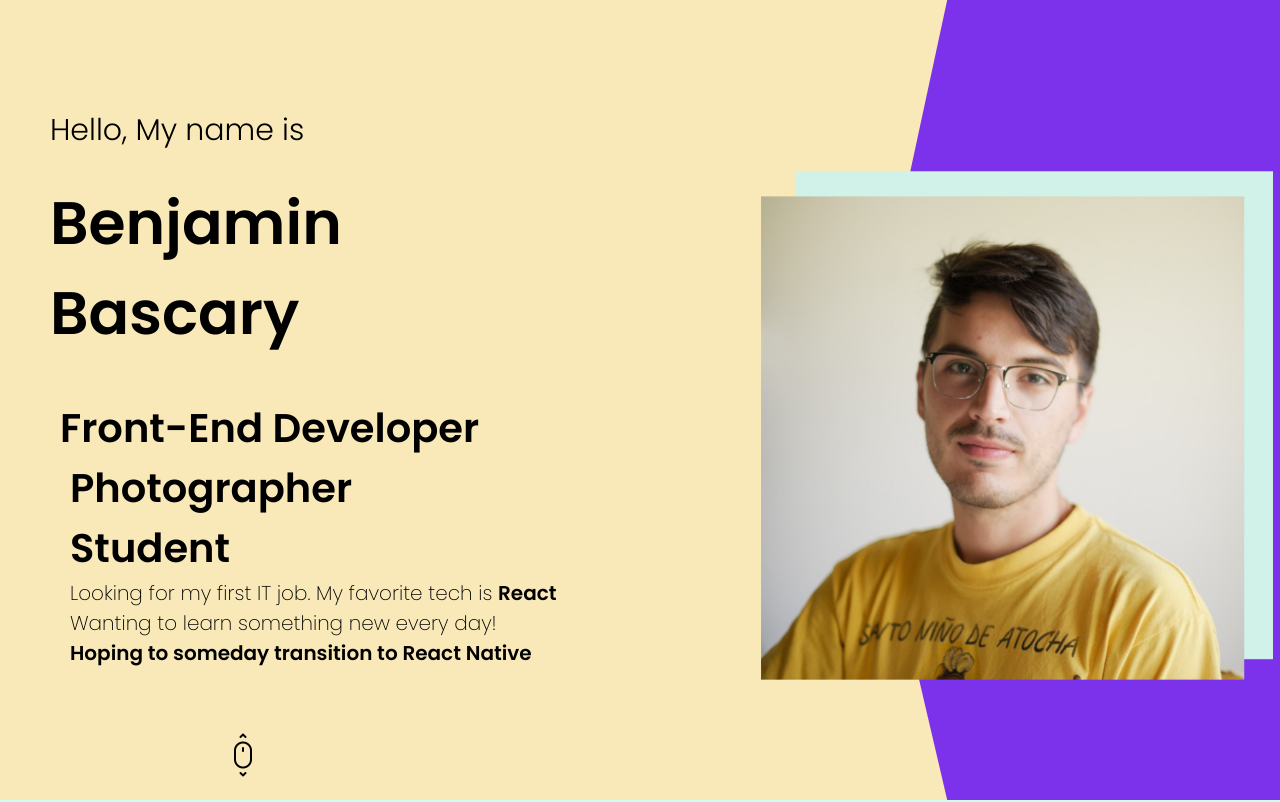
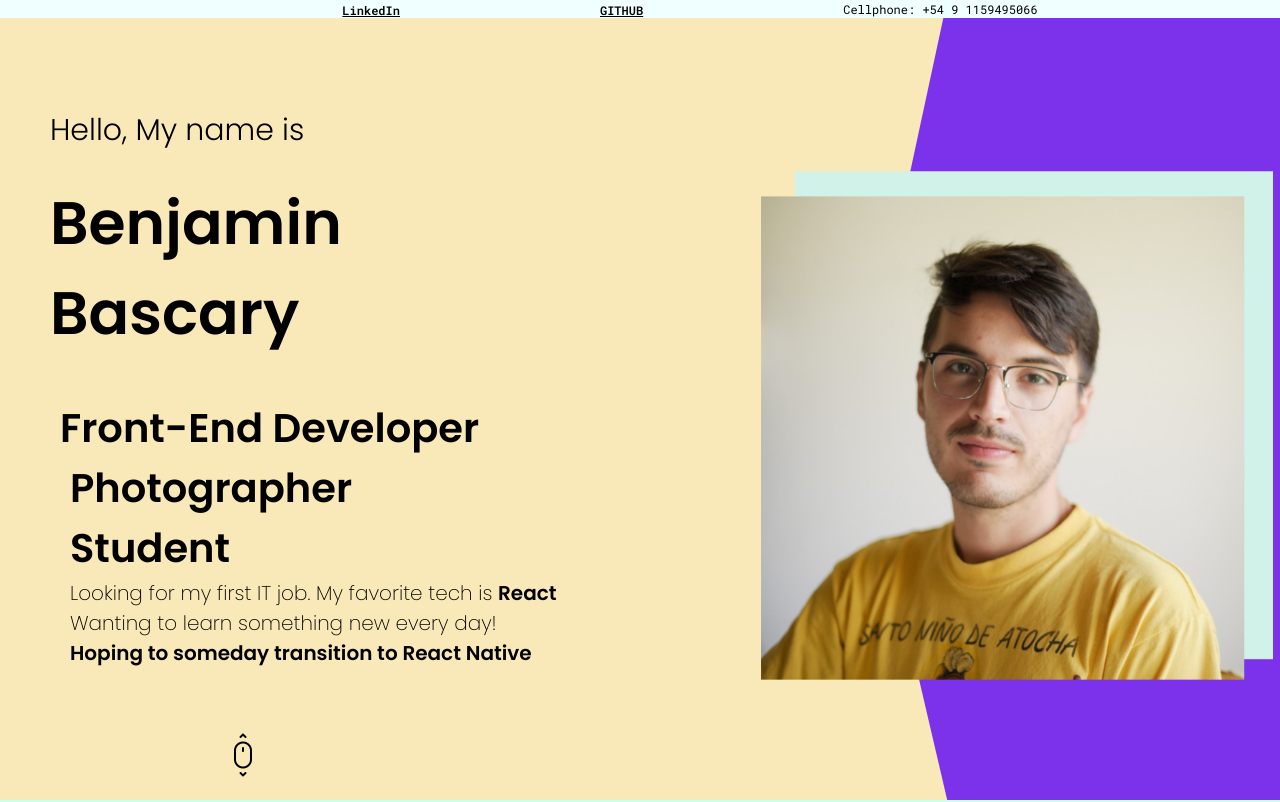
Before and after one commit to benjaminbascary/Portfolio, a React (Create React App) app: page / in a window 1280 px wide. Shown: the top 802 px of the page. Built offline with nearby package versions, Linux system fonts and the light colour scheme.

Commit message:
Commit changes

```diff
--- a/src/App.js
+++ b/src/App.js
@@ -12,6 +12,7 @@ function App() {
       <About />
       <ProductList />
       <Contact />
+      <Footer />
     </div>
   );
 }
--- a/src/Components/Footer/Footer.css
+++ b/src/Components/Footer/Footer.css
@@ -10,7 +10,7 @@
     background-position: 0% 0%;
     position: fixed;
 
-    bottom: 0pt;
+    top: 0;
     left: 0pt;
     background-color: azure;
     position: fixed;
```
